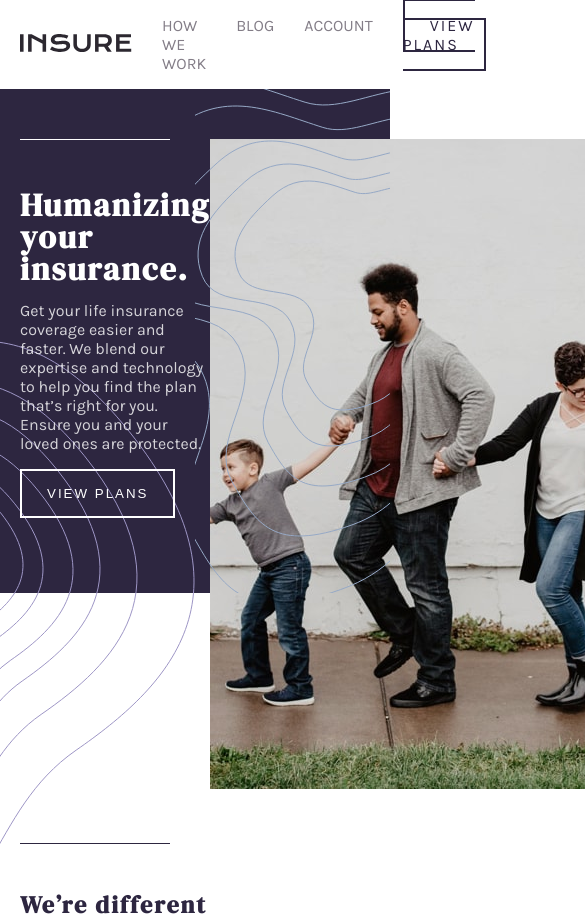
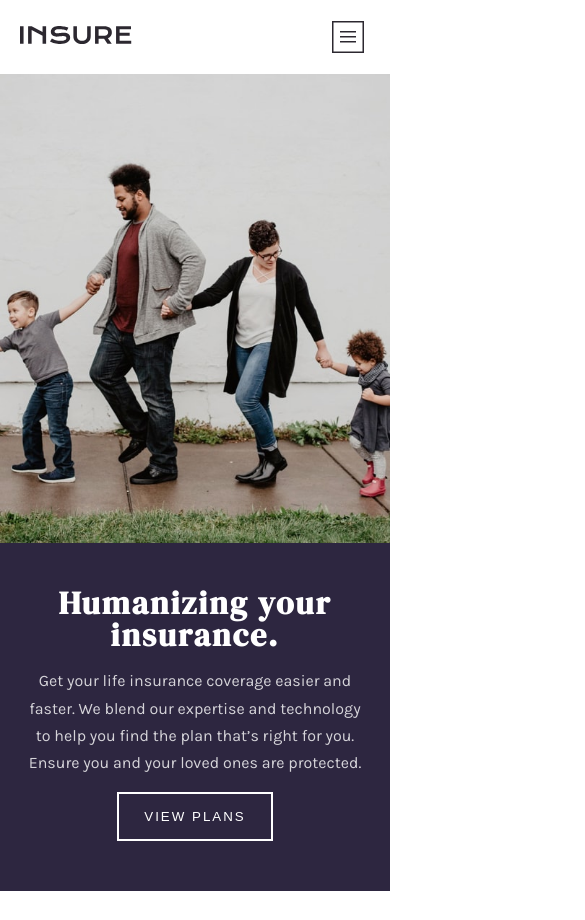
Before and after one commit to oluwaseunasuni/insure-landing-page, a plain HTML site: page index.html in a window 390 px wide. Shown: the top 920 px of the page, 585 px wide, since content can reach past the window. Drawn offline with Linux system fonts and the light colour scheme.

Commit message:
mobile responsive

```diff
--- a/index.html
+++ b/index.html
@@ -18,9 +18,14 @@
     <div class="container">
 
       <div class="flex">
-        <div>
+
+        <div class="img-wrapper">
           <img src="./images/logo.svg" alt="logo">
         </div>
+
+        <button class="hamburger">
+          <img src="./images/icon-hamburger.svg" alt="icon-hamburger">
+        </button>
 
         <ul>
           <li><a href="#">How We work</a></li>
@@ -38,7 +43,7 @@
 
     <div class="container">
 
-      <div class="flex align-start">
+      <div class="flex align-start reverse-mobile">
         <!-- left div -->
         <div>
           <h1 class="line-top">
--- a/style.css
+++ b/style.css
@@ -41,6 +41,7 @@ h3 {
 }
 
 p {
+  line-height: 1.7;
   opacity: 0.8;
 }
 
@@ -61,6 +62,7 @@ p {
 .button {
   border: 2px solid white;
   background-color: transparent;
+  display: inline-block;
   color: white;
   cursor: pointer;
   padding: 15px 25px;
@@ -97,6 +99,14 @@ p {
 }
 
 /* NAV STYLING */
+nav {
+  padding: 20px 0;
+}
+
+nav .hamburger {
+  display: none;
+}
+
 
 nav ul {
   display: flex;
@@ -155,6 +165,7 @@ header::before {
 
 .ivan {
   margin-bottom: -250px;
+  max-width: 100%;
 }
 
 /* SECTION STYLING */
@@ -218,3 +229,88 @@ footer li a {
   border-bottom: 1px solid var(--grayish-blue);
   margin-bottom: 30px;
 }
+
+
+
+/* MOBILE */
+@media screen and (max-width: 768px) {
+  body {
+    text-align: center;
+  }
+
+  .flex {
+    flex-direction: column;
+  }
+
+  nav .hamburger {
+    background-color: transparent;
+    border: 0;
+    cursor: pointer;
+    display: flex;
+  }
+
+  nav .flex {
+    flex-direction: row;
+  }
+
+  nav .img-wrapper {
+    text-align: left;
+  }
+
+  nav ul {
+    display: none;
+  }
+
+  header {
+    padding-top: 0;
+    margin-bottom: 50px;
+  }
+
+  header::before,
+  header::after {
+    display: none;
+  }
+
+  .ivan {
+    display: inline-block;
+    margin-left: -20px;
+    margin-bottom: -10px;
+    max-width: calc(100% + 40px);
+  }
+
+  .line-top::before {
+    left: 50%;
+    transform: translateX(-50%);
+  }
+
+  .reverse-mobile {
+    flex-direction: column-reverse;
+  }
+
+  .bg-violet {
+    background-image: url('./images/bg-pattern-how-we-work-mobile.svg');
+
+
+  }
+
+  .bg-violet h2 {
+    margin-bottom: 20px;
+    width: 100%;
+
+  }
+
+  footer {
+    background-image: url('./images/bg-pattern-footer-mobile.svg');
+    background-size: 100% auto;
+    background-position: top center;
+  }
+
+  footer ul.flex {
+    flex-direction: row;
+  }
+
+  footer .flex div {
+    width: 100%;
+  }
+
+}
```
